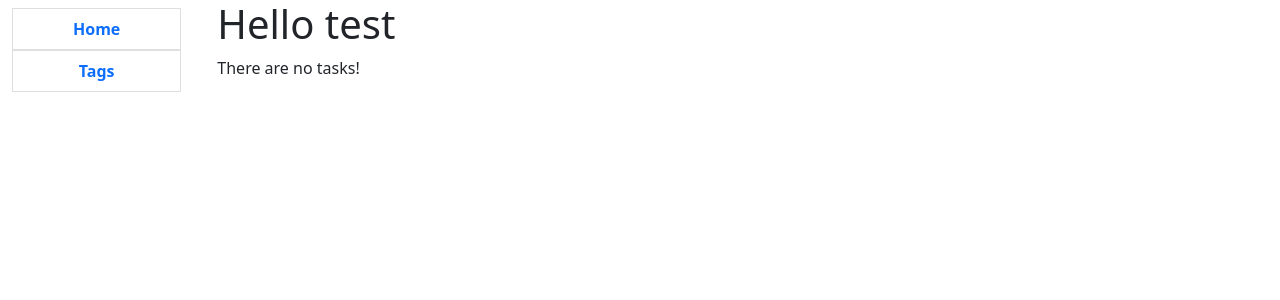
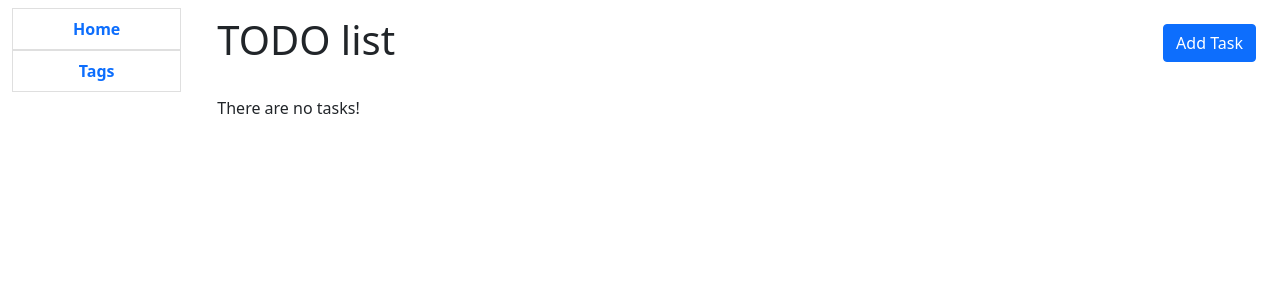
Before and after one commit to Meksim-fesh/todo-list, a Django app: page / in a window 1280 px wide. Shown: the top 300 px of the page. Run offline with Django 5.2, Linux system fonts and the light colour scheme; data that the repository does not hold is empty.

Commit message:
Change look of the task_list.html

```diff
--- a/templates/task/task_list.html
+++ b/templates/task/task_list.html
@@ -1,36 +1,67 @@
 {% extends "layouts/base.html" %}
 
+{% block content %}
 
-{% block title %}
-    Tasks
-{% endblock title %}
-
-
-{% block content %}
-    <h1>Hello test</h1>
-
+    <div class="d-flex justify-content-between">
+        <div class="mt-3 mb-4">
+            <h1>TODO list</h1>
+        </div>
+        <div class="m-4">
+            <button type="button" class="btn btn-primary">Add Task</button>
+        </div>
+    </div>
 
     {% if task_list %}
 
         {% for task in task_list %}
-            <p>{{task.content}}</p>
-            <p>Created: {{task.datetime}}
+            <div class="fw-bold d-flex bd-highlight">
+                    {{task.content}}
+                    {% if task.is_completed %}
+                        <div class="text-success ms-2">
+                            Done
+                        </div>
+                    {% else %}
+                        <div class="text-danger ms-2">
+                            Not done
+                        </div>
+                    {% endif %}
+
+                <div class="ms-auto">
+                    <form action="{% url 'task:task-toggle-completion' %}" method="post">
+                        {% csrf_token %}
+                        <input type="number" name="task_id" id="task_id" value="{{ task.id }}" hidden>
+                        {% if task.is_completed %}
+                            <div class="me-2">
+                                <input type="submit" value="Complete" class="btn btn-success">
+                            </div>
+                        {% else %}
+                            <div class="me-2">
+                                <input type="submit" value="Undo" class="btn btn-secondary">
+                            </div>
+                        {% endif %}
+                    </form>
+                </div>
+
+            </div>
+            <p>
+                Created: {{task.datetime}}
                 {% if task.deadline %}
-                    Deadline: {{task.deadline}}
+                    <span class="text-danger">
+                        Deadline: {{task.deadline}}
+                    </span>
                 {% endif %}
             </p>
-            <p>Status: {{task.is_completed}}</p>
-            <p>Tags:
+            <p>
+                Tags:
                 {% for tag in task.tags.all %}
                     {{tag.name}}
                 {% endfor %}
+
+                <span>
+                    <a href="{% url 'task:task-update' pk=task.id %}" class="fw-bold text-primary">Update</a>
+                </span>
+                <a href="{% url 'task:task-delete' pk=task.id %}" class="fw-bold text-primary">Delete</a>
             </p>
-
-            <form action="{% url 'task:task-toggle-completion' %}" method="post">
-                {% csrf_token %}
-                <input type="number" name="task_id" id="task_id" value="{{ task.id }}" hidden>
-                <input type="submit" value="change">
-            </form>
 
             <hr>
         {% endfor %}
```
